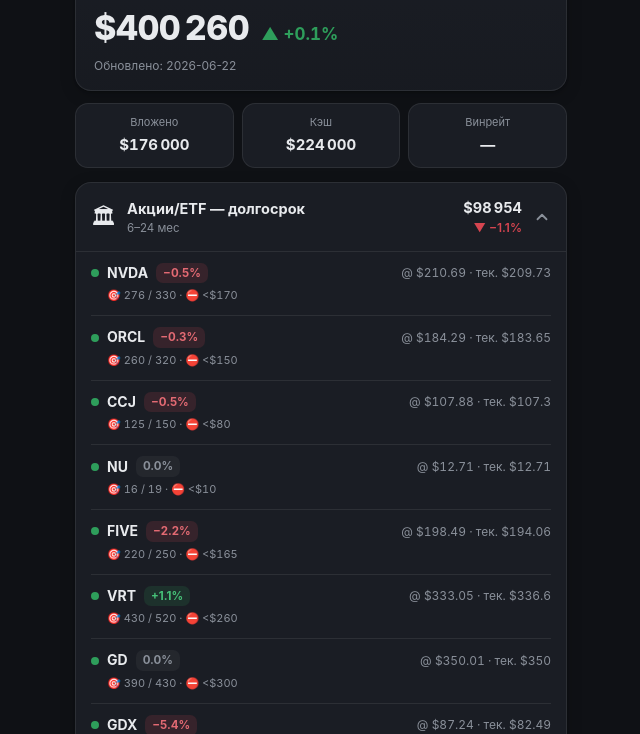
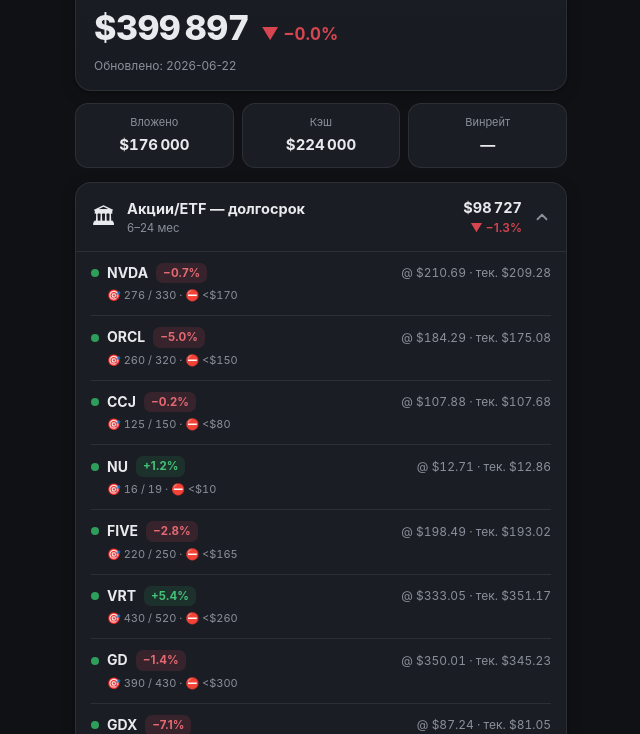
Before and after one commit to promo9485393-debug/octopus-portfolio, a plain HTML site: page index.html in a window 1280 px wide. Shown: the part 66-800 px from the top of the page, without its empty margins (319-959 px from the left). Drawn offline with Linux system fonts and the light colour scheme; no server answers.

Commit message:
portfolio update 2026-06-22 18:24

```diff
--- a/index.html
+++ b/index.html
@@ -200,7 +200,8 @@
     DOGE:"DOGEUSDT", BNB:"BNBUSDT", NEAR:"NEARUSDT", TAO:"TAOUSDT", HYPE:"HYPEUSDT"
   };
   var STATE = { data:null };
-  var LIVE = { ok:false, at:0 };
+  var LIVE = { crypto:false, stocks:false, at:0 };
+  var FINNHUB_KEY = "d8smu61r01qh5resk6egd8smu61r01qh5resk6f0";
   var openSet = { 0:true };
 
   function liveTime(){
@@ -208,6 +209,13 @@
       var d = new Date(LIVE.at || Date.now());
       return ("0"+d.getHours()).slice(-2) + ":" + ("0"+d.getMinutes()).slice(-2);
     } catch(e){ return ""; }
+  }
+  function liveOn(){ return LIVE.crypto || LIVE.stocks; }
+  function liveLabel(){
+    if (LIVE.crypto && LIVE.stocks) return "Крипта и акции — в реальном времени";
+    if (LIVE.crypto) return "Крипта — в реальном времени";
+    if (LIVE.stocks) return "Акции — в реальном времени";
+    return "";
   }
 
   /* ---------- formatting helpers ---------- */
@@ -467,7 +475,7 @@
         '<span class="pnl-big ' + heroCls + ' mono">' + (arrow(pnlPct) ? arrow(pnlPct)+' ' : '') + fmtPct(pnlPct) + '</span>' +
       '</div>' +
       (meta.updated ? '<div class="updated">Обновлено: ' + esc(meta.updated) + '</div>' : '') +
-      (LIVE.ok ? '<div class="live-note"><span class="live-dot"></span>Крипта — в реальном времени · ' + liveTime() + '</div>' : '') +
+      (liveOn() ? '<div class="live-note"><span class="live-dot"></span>' + liveLabel() + ' · ' + liveTime() + '</div>' : '') +
     '</div>';
 
     /* chips */
@@ -512,7 +520,7 @@
     html += '<div class="footer">' +
       (meta.disclaimer ? '<div class="disc">' + esc(meta.disclaimer) + '</div>' : '') +
       channelHtml +
-      '<div class="upd-note">' + (LIVE.ok ? 'Крипта — онлайн (Binance) · акции — дневной снимок' : 'Данные обновляются ежедневно') + '</div>' +
+      '<div class="upd-note">' + (liveOn() ? ('Онлайн: ' + (LIVE.crypto ? 'крипта (Binance)' : '') + (LIVE.crypto && LIVE.stocks ? ' · ' : '') + (LIVE.stocks ? 'акции (Finnhub)' : '')) : 'Данные обновляются ежедневно') + '</div>' +
       '<div class="reload-bar"><button class="btn btn-ghost" id="reload">↻ Обновить</button></div>' +
     '</div>';
 
@@ -590,8 +598,45 @@
         }
         if (touched) recomputeBook(books[b]);
       }
-      recomputeSummary(data);
-      LIVE.ok = true; LIVE.at = Date.now();
+      LIVE.crypto = true;
+      return true;
+    }).catch(function(){ return false; });
+  }
+
+  function enrichLiveStocks(data){
+    var books = Array.isArray(data.books) ? data.books : [];
+    var need = [];
+    for (var i=0;i<books.length;i++){
+      var pos = books[i].positions || [];
+      for (var j=0;j<pos.length;j++){
+        var t = pos[j].ticker;
+        if (t && !CRYPTO_SYM[t] && isNum(pos[j].buy) && isNum(pos[j].size) && need.indexOf(t) < 0) need.push(t);
+      }
+    }
+    if (!need.length || !FINNHUB_KEY) return Promise.resolve(false);
+    return Promise.all(need.map(function(t){
+      return fetch("https://finnhub.io/api/v1/quote?symbol=" + encodeURIComponent(t) + "&token=" + FINNHUB_KEY, { cache:"no-store" })
+        .then(function(r){ return r.ok ? r.json() : null; })
+        .then(function(j){ return (j && isFinite(j.c) && j.c > 0) ? { t:t, price:j.c } : null; })
+        .catch(function(){ return null; });
+    })).then(function(results){
+      var prices = {};
+      for (var k=0;k<results.length;k++){ if (results[k]) prices[results[k].t] = results[k].price; }
+      if (!Object.keys(prices).length) return false;
+      for (var b=0;b<books.length;b++){
+        var pp = books[b].positions || [], touched = false;
+        for (var p=0;p<pp.length;p++){
+          var pos = pp[p];
+          if (prices[pos.ticker] != null && isNum(pos.buy) && isNum(pos.size)){
+            pos.price = prices[pos.ticker];
+            pos.pnl_pct = (pos.price - pos.buy) / pos.buy * 100;
+            pos.pnl_abs = pos.size * (pos.pnl_pct / 100);
+            pos._live = true; touched = true;
+          }
+        }
+        if (touched) recomputeBook(books[b]);
+      }
+      LIVE.stocks = true;
       return true;
     }).catch(function(){ return false; });
   }
@@ -599,7 +644,13 @@
   /* ---------- load ---------- */
   function refreshLive(){
     if (!STATE.data) return;
-    enrichLiveCrypto(STATE.data).then(function(changed){ if (changed) render(STATE.data); });
+    Promise.all([enrichLiveCrypto(STATE.data), enrichLiveStocks(STATE.data)]).then(function(res){
+      if (res[0] || res[1]){
+        recomputeSummary(STATE.data);
+        LIVE.at = Date.now();
+        render(STATE.data);
+      }
+    });
   }
   function load(){
     renderLoading();
--- a/portfolio.json
+++ b/portfolio.json
@@ -10,11 +10,11 @@
     "disclaimer": "Виртуальный портфель — реальные деньги не двигаем. Это разбор, не сигнал. Не инвестиционная рекомендация."
   },
   "summary": {
-    "value": 400259.5,
+    "value": 399897.4,
     "invested": 176000,
     "cash": 224000,
-    "pnl_abs": 259.5,
-    "pnl_pct": 0.06,
+    "pnl_abs": -102.6,
+    "pnl_pct": -0.03,
     "wins": 0,
     "losses": 0
   },
@@ -25,20 +25,20 @@
       "name": "Акции/ETF — долгосрок",
       "horizon": "6–24 мес",
       "capital": 100000,
-      "value": 98954.3,
+      "value": 98726.8,
       "cash": 11000,
       "invested": 89000,
-      "pnl_pct": -1.05,
-      "pnl_abs": -1045.7,
+      "pnl_pct": -1.27,
+      "pnl_abs": -1273.2,
       "positions": [
         {
           "ticker": "NVDA",
           "buy": 210.69,
-          "price": 209.73,
+          "price": 209.28,
           "size": 12000,
           "qty": 56.95,
-          "pnl_pct": -0.46,
-          "pnl_abs": -55.2,
+          "pnl_pct": -0.67,
+          "pnl_abs": -80.4,
           "stop": "<$170",
           "target": "276 / 330",
           "status": "ok",
@@ -47,11 +47,11 @@
         {
           "ticker": "ORCL",
           "buy": 184.29,
-          "price": 183.65,
+          "price": 175.08,
           "size": 11000,
           "qty": 59.69,
-          "pnl_pct": -0.35,
-          "pnl_abs": -38.5,
+          "pnl_pct": -5.0,
+          "pnl_abs": -550.0,
           "stop": "<$150",
           "target": "260 / 320",
           "status": "ok",
@@ -60,11 +60,11 @@
         {
           "ticker": "CCJ",
           "buy": 107.88,
-          "price": 107.3,
+          "price": 107.68,
           "size": 10000,
           "qty": 92.7,
-          "pnl_pct": -0.54,
-          "pnl_abs": -54.0,
+          "pnl_pct": -0.19,
+          "pnl_abs": -19.0,
           "stop": "<$80",
           "target": "125 / 150",
           "status": "ok",
@@ -73,11 +73,11 @@
         {
           "ticker": "NU",
           "buy": 12.71,
-          "price": 12.71,
+          "price": 12.86,
           "size": 9000,
           "qty": 708.1,
-          "pnl_pct": 0.0,
-          "pnl_abs": 0.0,
+          "pnl_pct": 1.18,
+          "pnl_abs": 106.2,
           "stop": "<$10",
           "target": "16 / 19",
           "status": "ok",
@@ -86,11 +86,11 @@
         {
           "ticker": "FIVE",
           "buy": 198.49,
-          "price": 194.06,
+          "price": 193.02,
           "size": 9000,
           "qty": 45.34,
-          "pnl_pct": -2.23,
-          "pnl_abs": -200.7,
+          "pnl_pct": -2.76,
+          "pnl_abs": -248.4,
           "stop": "<$165",
           "target": "220 / 250",
           "status": "ok",
@@ -99,11 +99,11 @@
         {
           "ticker": "VRT",
           "buy": 333.05,
-          "price": 336.6,
+          "price": 351.17,
           "size": 9000,
           "qty": 27.02,
-          "pnl_pct": 1.07,
-          "pnl_abs": 96.3,
+          "pnl_pct": 5.44,
+          "pnl_abs": 489.6,
           "stop": "<$260",
           "target": "430 / 520",
           "status": "ok",
@@ -112,11 +112,11 @@
         {
           "ticker": "GD",
           "buy": 350.01,
-          "price": 350.0,
+          "price": 345.23,
           "size": 9000,
           "qty": 25.71,
-          "pnl_pct": -0.0,
-          "pnl_abs": -0.0,
+          "pnl_pct": -1.37,
+          "pnl_abs": -123.3,
           "stop": "<$300",
           "target": "390 / 430",
           "status": "ok",
@@ -125,11 +125,11 @@
         {
           "ticker": "GDX",
           "buy": 87.24,
-          "price": 82.49,
+          "price": 81.05,
           "size": 8000,
           "qty": 91.7,
-          "pnl_pct": -5.44,
-          "pnl_abs": -435.2,
+          "pnl_pct": -7.1,
+          "pnl_abs": -568.0,
           "stop": "<$70",
           "target": "96 / 110",
           "status": "ok",
@@ -138,11 +138,11 @@
         {
           "ticker": "NBIS",
           "buy": 298.8,
-          "price": 283.5,
+          "price": 279.33,
           "size": 7000,
           "qty": 23.43,
-          "pnl_pct": -5.12,
-          "pnl_abs": -358.4,
+          "pnl_pct": -6.52,
+          "pnl_abs": -456.4,
           "stop": "<$150",
           "target": "320 / 450",
           "status": "warn",
@@ -151,11 +151,11 @@
         {
           "ticker": "SRRK",
           "buy": 47.33,
-          "price": 47.33,
+          "price": 49.0,
           "size": 5000,
           "qty": 105.6,
-          "pnl_pct": 0.0,
-          "pnl_abs": 0.0,
+          "pnl_pct": 3.53,
+          "pnl_abs": 176.5,
           "stop": "<$34",
           "target": "60 / 80",
           "status": "ok",
@@ -169,20 +169,20 @@
       "name": "Крипта — долгосрок",
       "horizon": "цикл",
       "capital": 100000,
-      "value": 101305.2,
+      "value": 101170.6,
       "cash": 13000,
       "invested": 87000,
-      "pnl_pct": 1.31,
-      "pnl_abs": 1305.2,
+      "pnl_pct": 1.17,
+      "pnl_abs": 1170.6,
       "positions": [
         {
           "ticker": "BTC",
           "buy": 63659,
-          "price": 64682.01,
+          "price": 64587.28,
           "size": 14000,
           "qty": 0.2199,
-          "pnl_pct": 1.61,
-          "pnl_abs": 225.4,
+          "pnl_pct": 1.46,
+          "pnl_abs": 204.4,
           "stop": "мес.<$56k",
           "target": "84k / 126k",
           "status": "ok",
@@ -191,11 +191,11 @@
         {
           "ticker": "ETH",
           "buy": 1726,
-          "price": 1741.12,
+          "price": 1738.38,
           "size": 12000,
           "qty": 6.953,
-          "pnl_pct": 0.88,
-          "pnl_abs": 105.6,
+          "pnl_pct": 0.72,
+          "pnl_abs": 86.4,
           "stop": "<$1400",
           "target": "2400 / 3800",
           "status": "ok",
@@ -204,11 +204,11 @@
         {
           "ticker": "SOL",
           "buy": 71.46,
-          "price": 72.94,
+          "price": 72.92,
           "size": 10000,
           "qty": 139.9,
-          "pnl_pct": 2.07,
-          "pnl_abs": 207.0,
+          "pnl_pct": 2.04,
+          "pnl_abs": 204.0,
           "stop": "нед.<$52",
           "target": "110 / 180",
           "status": "ok",
@@ -217,11 +217,11 @@
         {
           "ticker": "AAVE",
           "buy": 74.73,
-          "price": 75.45,
+          "price": 75.4,
           "size": 10000,
           "qty": 133.8,
-          "pnl_pct": 0.96,
-          "pnl_abs": 96.0,
+          "pnl_pct": 0.9,
+          "pnl_abs": 90.0,
           "stop": "нед.<$48",
           "target": "95 / 140",
           "status": "warn",
@@ -230,11 +230,11 @@
         {
           "ticker": "UNI",
           "buy": 3.013,
-          "price": 3.036,
+          "price": 3.026,
           "size": 8000,
           "qty": 2655,
-          "pnl_pct": 0.76,
-          "pnl_abs": 60.8,
+          "pnl_pct": 0.43,
+          "pnl_abs": 34.4,
           "stop": "<$1.80",
           "target": "4.20 / 6.50",
           "status": "ok",
@@ -243,11 +243,11 @@
         {
           "ticker": "PENDLE",
           "buy": 1.392,
-          "price": 1.396,
+          "price": 1.392,
           "size": 7000,
           "qty": 5029,
-          "pnl_pct": 0.29,
-          "pnl_abs": 20.3,
+          "pnl_pct": 0.0,
+          "pnl_abs": 0.0,
           "stop": "<$0.95",
           "target": "2.20 / 3.50",
           "status": "ok",
@@ -256,11 +256,11 @@
         {
           "ticker": "XRP",
           "buy": 1.15,
-          "price": 1.1379,
+          "price": 1.1359,
           "size": 7000,
           "qty": 6087,
-          "pnl_pct": -1.05,
-          "pnl_abs": -73.5,
+          "pnl_pct": -1.23,
+          "pnl_abs": -86.1,
           "stop": "<$0.95",
           "target": "1.60 / 2.40",
           "status": "ok",
@@ -269,11 +269,11 @@
         {
           "ticker": "AVAX",
           "buy": 6.188,
-          "price": 6.314,
+          "price": 6.305,
           "size": 7000,
           "qty": 1131,
-          "pnl_pct": 2.04,
-          "pnl_abs": 142.8,
+          "pnl_pct": 1.89,
+          "pnl_abs": 132.3,
           "stop": "<$5.20",
           "target": "10 / 15",
           "status": "warn",
@@ -282,11 +282,11 @@
         {
           "ticker": "ENA",
           "buy": 0.0892,
-          "price": 0.0947,
+          "price": 0.0946,
           "size": 6000,
           "qty": 67265,
-          "pnl_pct": 6.17,
-          "pnl_abs": 370.2,
+          "pnl_pct": 6.05,
+          "pnl_abs": 363.0,
           "stop": "<$0.06",
           "target": "0.18 / 0.35",
           "status": "ok",
@@ -295,11 +295,11 @@
         {
           "ticker": "SKY",
           "buy": 0.05825,
-          "price": 0.05971,
+          "price": 0.05963,
           "size": 6000,
           "qty": 103004,
-          "pnl_pct": 2.51,
-          "pnl_abs": 150.6,
+          "pnl_pct": 2.37,
+          "pnl_abs": 142.2,
           "stop": "<$0.055",
           "target": "0.10 / 0.14",
           "status": "warn",
```
